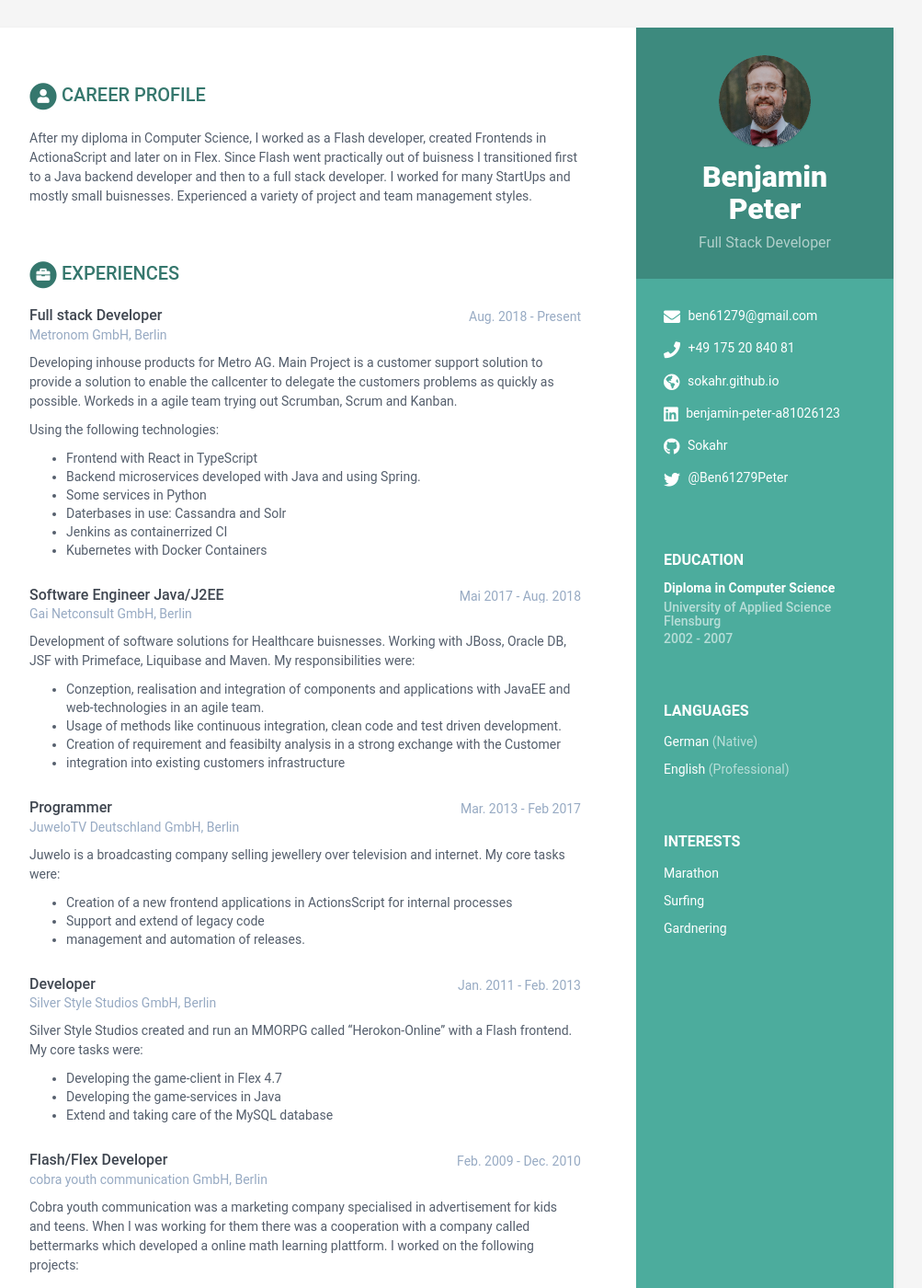
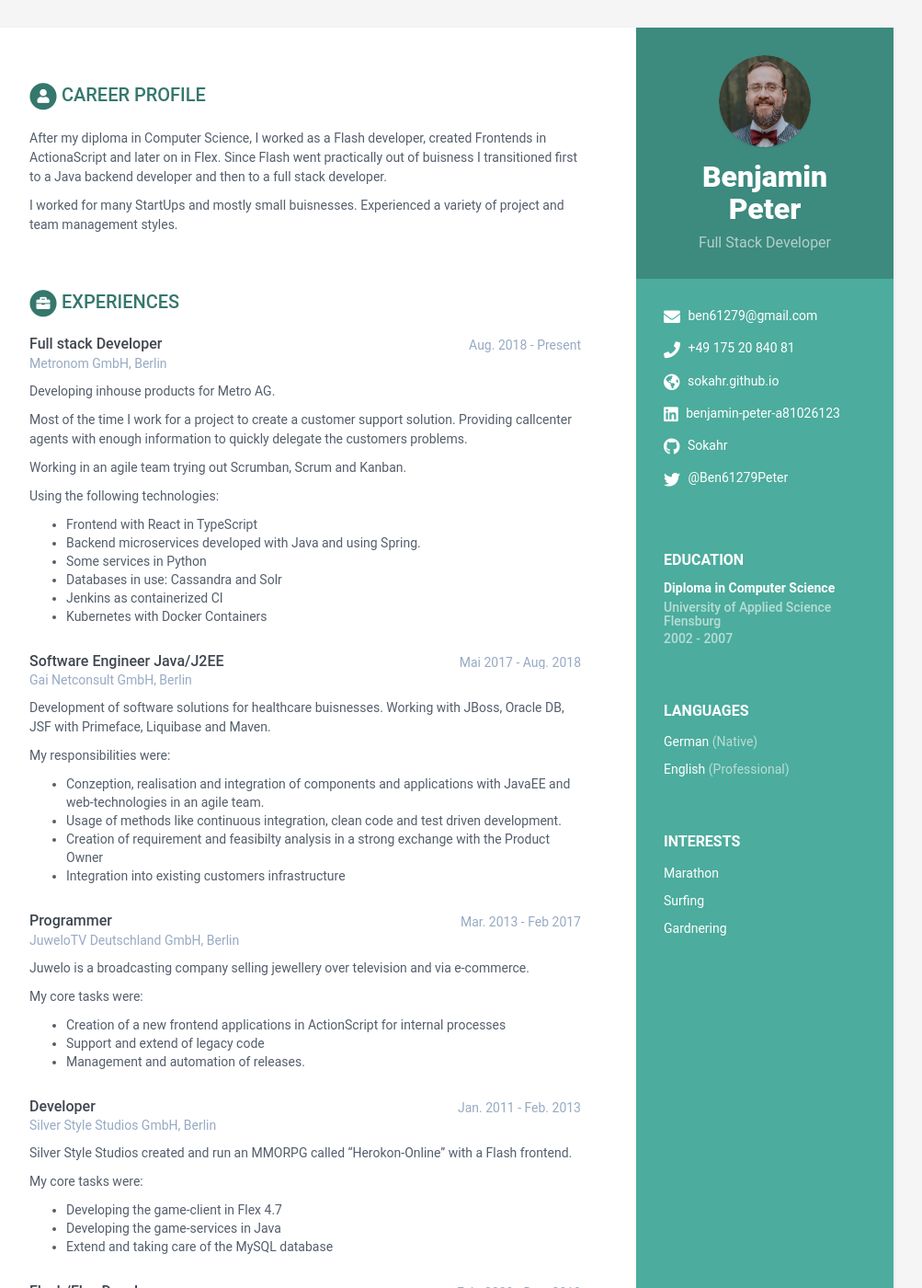
Before and after one commit to Sokahr/sokahr.github.io, a Jekyll site: the page built from index.html, in a window 1280 px wide and 1400 px high. Shown: the whole window at 92% size, without its empty margins (168-1171 px from the left). Built offline with Jekyll 4.4.1, drawn with Linux system fonts in a browser that asks for light colours; some of the changed text lies outside the part shown.

Commit message:
Layout and text optimisation

```diff
--- a/_data/data.yml
+++ b/_data/data.yml
@@ -47,6 +47,7 @@ career-profile:
       After my diploma in Computer Science, I worked as a Flash developer, created Frontends in ActionaScript and later
       on in Flex. Since Flash went practically out of buisness I transitioned first to a Java backend developer and then
       to a full stack developer.
+
       I worked for many StartUps and mostly small buisnesses. Experienced a variety of project and team management styles.
 education:
     - degree: Diploma in Computer Science
@@ -58,46 +59,61 @@ experiences:
       time: Aug. 2018 - Present
       company: Metronom GmbH, Berlin
       details: |
-        Developing inhouse products for Metro AG. Main Project is a customer support solution to provide a solution
-        to enable the callcenter to delegate the customers problems as quickly as possible.
-        Workeds in a agile team trying out Scrumban, Scrum and Kanban.
+        Developing inhouse products for Metro AG.
+
+        Most of the time I work for a project to create a customer support solution. Providing callcenter agents with
+        enough information to quickly delegate the customers problems.
+
+        Working in an agile team trying out Scrumban, Scrum and Kanban.
 
         Using the following technologies:
         - Frontend with React in TypeScript
         - Backend microservices developed with Java and using Spring.
         - Some services in Python
-        - Daterbases in use: Cassandra and Solr
-        - Jenkins as containerrized CI
+        - Databases in use: Cassandra and Solr
+        - Jenkins as containerized CI
         - Kubernetes with Docker Containers
+
+
     - role: Software Engineer Java/J2EE
       time: Mai 2017 - Aug. 2018
       company: Gai Netconsult GmbH, Berlin
       details: |
-        Development of software solutions for Healthcare buisnesses. Working with JBoss, Oracle DB,
+        Development of software solutions for healthcare buisnesses. Working with JBoss, Oracle DB,
         JSF with Primeface, Liquibase and Maven.
+
         My responsibilities were:
-          - Conzeption, realisation and integration of components and applications with JavaEE and web-technologies in an agile team.
+          - Conzeption, realisation and integration of components and applications with JavaEE and web-technologies
+        in an agile team.
           - Usage of methods like continuous integration, clean code and test driven development.
-          - Creation of requirement and feasibilty analysis in a strong exchange with the Customer
-          - integration into existing customers infrastructure
+          - Creation of requirement and feasibilty analysis in a strong exchange with the Product Owner
+          - Integration into existing customers infrastructure
+
+
     - role: Programmer
       time: Mar. 2013 - Feb 2017
       company: JuweloTV Deutschland GmbH, Berlin
       details: |
-        Juwelo is a broadcasting company selling jewellery over television and internet.
+        Juwelo is a broadcasting company selling jewellery over television and via e-commerce.
+
         My core tasks were:
-          - Creation of a new frontend applications in ActionsScript for internal processes
+          - Creation of a new frontend applications in ActionScript for internal processes
           - Support and extend of legacy code
-          - management and automation of releases.
+          - Management and automation of releases.
+
+
     - role: Developer
       time: Jan. 2011 - Feb. 2013
       company: Silver Style Studios GmbH, Berlin
       details: |
         Silver Style Studios created and run an MMORPG called "Herokon-Online" with a Flash frontend.
+
         My core tasks were:
           - Developing the game-client in Flex 4.7
           - Developing the game-services in Java
           - Extend and taking care of the MySQL database
+
+
     - role: Flash/Flex Developer
       time: Feb. 2009 - Dec. 2010
       company: cobra youth communication GmbH, Berlin
@@ -105,41 +121,51 @@ experiences:
         Cobra youth communication was a marketing company specialised in advertisement for kids and teens.
         When I was working for them there was a cooperation with a company called bettermarks which developed a
         online math learning plattform.
+
         I worked on the following projects:
           - Creation of a Flex-client for bettermarks.de
           - Realisation and redesign of the JetFriend website for Lufthansa
           - Working on a 3d-chatworld and a chat-admin-client
+
+
     - role: Flash-Developer
       time: Apr. 2008 - Feb. 2009
       company: eWave Interactive GmbH, Potsdam
       details: |
         EWave produced a prototype for a multiplatform community.
+
         My core tasks were:
           - Developing of a game-community site
           - Developing a user client in ActionScript 3.0
           - Create and test of UI-components
-          - connect the client with a server-interface
+          - Connect the client with a server-interface
           - Qualityassurance of own and others creations
+
+
     - role: Developer (Intern)
       time: Aug. 2006 - Sep. 2007
       company: Elocom Mobile Entertainment GmbH, Schlederhausen
       details: |
         Elocom was a company owned by Jamba and developed mobile Games for J2ME, Windows, Blackberry, Symbian and
         Brew supported phones.
+
         I was a intern and created my diploma thesis while working for Elocom.
+
         My work there includes:
-          - creation of the mobile game "Magnum P.I."
-          - optimising graphics for mobile use.
-          - technical conception of the mobile game "E.T. Der Ausserirdische"
+          - Creation of the mobile game "Magnum P.I."
+          - Optimising graphics for mobile use.
+          - Technical conception of the mobile game "E.T. Der Ausserirdische"
+
+
     - role: Level-scripting (Intern)
       time: Apr. 2004 - Sep. 2004
       company: Silverstyle-Entertainment e.K., Berlin
       details: |
-        I helped to create levels for the PC game "The Fall - Last days of Gaia"
+        I helped to create levels for the PC game "The Fall - Last days of Gaia".
+
         My core tasks were:
           - Realisation of level-concepts in Python
           - Checking of levels for errors and consistency
-
 
 
 skills:
@@ -152,11 +178,11 @@ skills:
       - name: Javascript & TypeScript
         level: 80%
 
+      - name: HTML5 & CSS
+        level: 60%
+
       - name: Python
         level: 50%
-
-      - name: HTML5 & CSS
-        level: 60%
 
       - name: Gradle
         level: 60%
```
